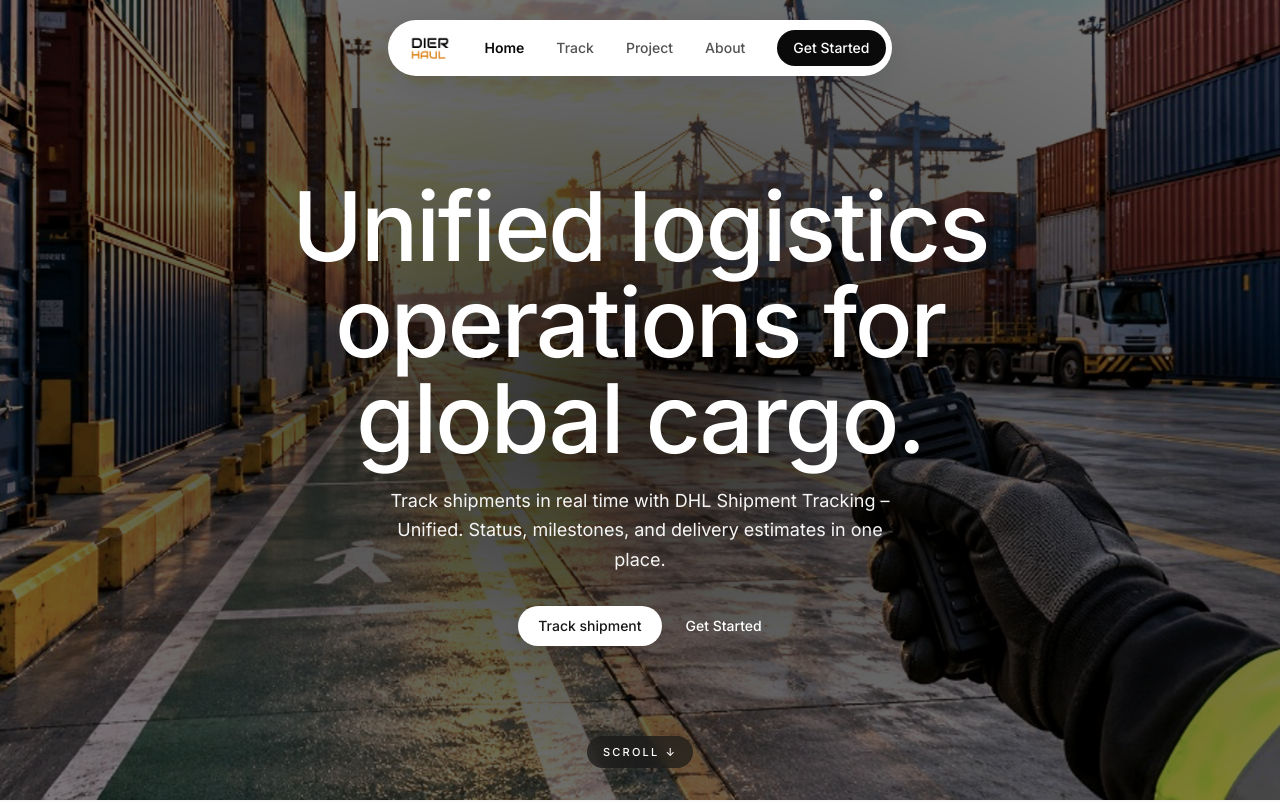
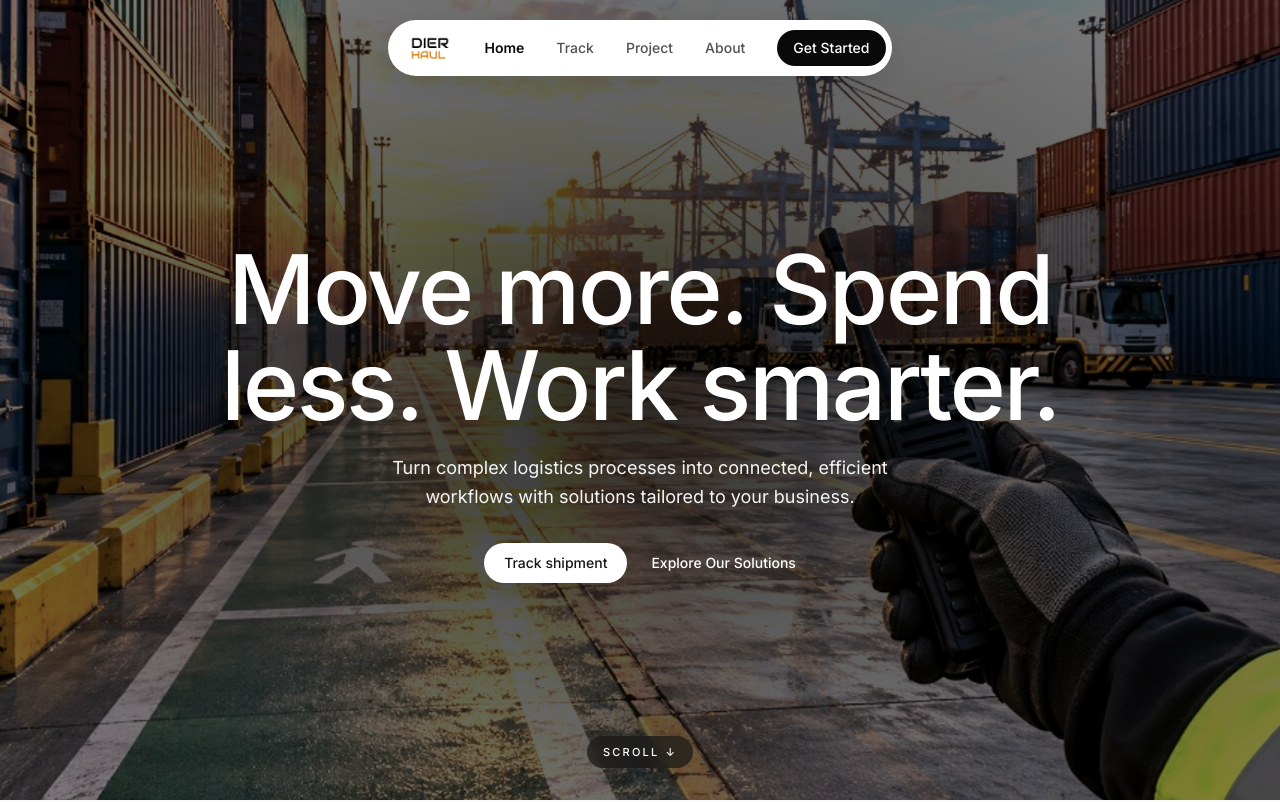
Before and after one commit to bramdier/dierhaul, a Next.js app: page / in a window 1280 px wide. Shown: the top 802 px of the page. Built offline with nearby package versions, Linux system fonts and the light colour scheme.

Commit message:
Fix: - Fix the copywriting

```diff
--- a/components/marketing/Hero.tsx
+++ b/components/marketing/Hero.tsx
@@ -8,11 +8,10 @@ export default function Hero() {
       <HeroBackground />
       <div className="relative z-10 flex flex-col items-center px-6 pt-28 pb-28 text-center">
         <h1 className="font-display mt-6 max-w-4xl text-5xl leading-none font-medium tracking-tight text-white sm:text-7xl lg:text-8xl">
-          Unified logistics operations for global cargo.
+          Move more. Spend less. Work smarter.
         </h1>
         <p className="mt-5 max-w-lg text-base leading-relaxed text-neutral-100 sm:text-lg">
-          Track shipments in real time with DHL Shipment Tracking – Unified.
-          Status, milestones, and delivery estimates in one place.
+          Turn complex logistics processes into connected, efficient workflows with solutions tailored to your business.
         </p>
         <div className="mt-8 flex flex-wrap items-center justify-center gap-4 sm:gap-6">
           <MarketingButton href="/track" variant="secondary">
@@ -23,7 +22,7 @@ export default function Hero() {
             variant="ghost"
             className="!text-white hover:!text-neutral-200"
           >
-            Get Started
+            Explore Our Solutions
           </MarketingButton>
         </div>
       </div>
```
